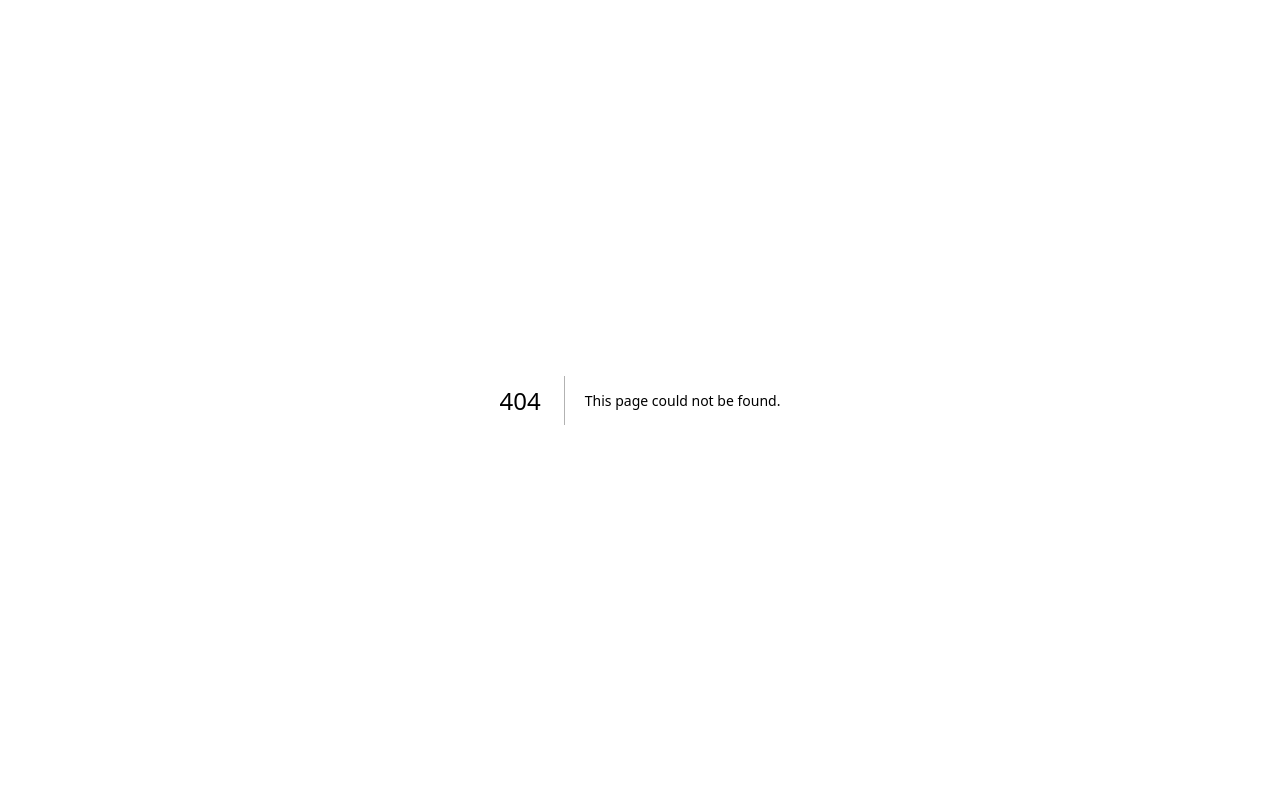
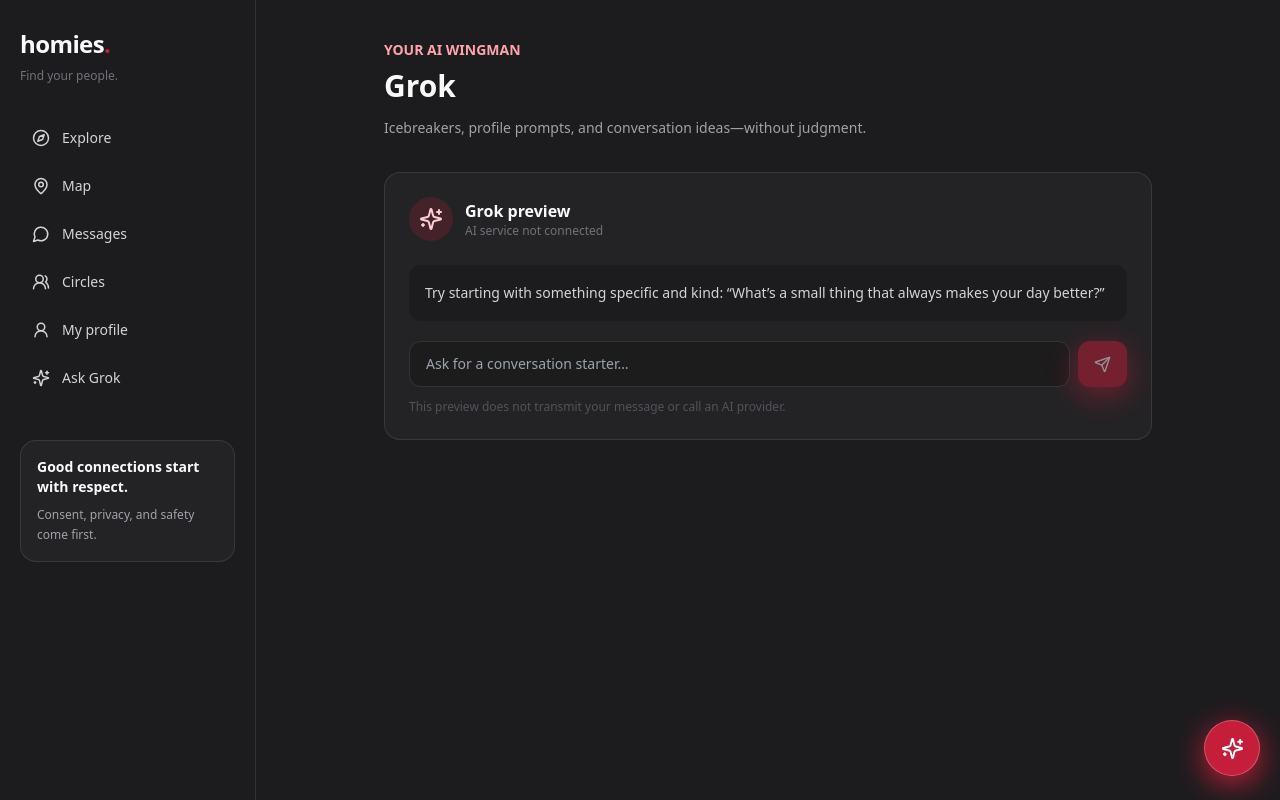
Before and after one commit to thelingolegacy-blip/TheLingoLegacy, a Next.js app in the folder homies/web/: page /grok in a window 1280 px wide. Before the commit this address had no page. Built offline with nearby package versions, Linux system fonts and the light colour scheme.

Commit message:
feat(homies-web): add isolated Next.js preview scaffold

```diff
--- /dev/null
+++ b/homies/web/src/app/(app)/grok/page.tsx
@@ -0,0 +1,10 @@
+"use client";
+
+import { useState } from "react";
+import { Sparkles, Send } from "lucide-react";
+import { Button } from "@/components/ui/Button";
+
+export default function GrokPage() {
+  const [draft, setDraft] = useState("");
+  return <section className="mx-auto max-w-3xl"><p className="text-sm font-semibold text-rose-300">YOUR AI WINGMAN</p><h1 className="mt-2 text-3xl font-black">Grok</h1><p className="mt-3 text-sm leading-6 text-zinc-400">Icebreakers, profile prompts, and conversation ideas—without judgment.</p><div className="mt-8 rounded-2xl border border-white/10 bg-white/[0.03] p-6"><div className="flex items-center gap-3"><span className="flex h-11 w-11 items-center justify-center rounded-full bg-crimson/20 text-rose-200"><Sparkles/></span><div><p className="font-semibold">Grok preview</p><p className="text-xs text-zinc-500">AI service not connected</p></div></div><div className="mt-6 rounded-xl bg-black/20 p-4 text-sm leading-6 text-zinc-300">Try starting with something specific and kind: “What’s a small thing that always makes your day better?”</div><form className="mt-5 flex gap-2" onSubmit={e => { e.preventDefault(); setDraft(""); }}><input value={draft} onChange={e=>setDraft(e.target.value)} maxLength={500} aria-label="Message Grok" placeholder="Ask for a conversation starter…" className="min-w-0 flex-1 rounded-xl border border-white/10 bg-black/20 px-4 py-3 text-sm outline-none focus:border-rose-300/60"/><Button type="submit" disabled={!draft.trim()} aria-label="Send message"><Send size={17}/></Button></form><p className="mt-3 text-xs text-zinc-600">This preview does not transmit your message or call an AI provider.</p></div></section>;
+}
```
